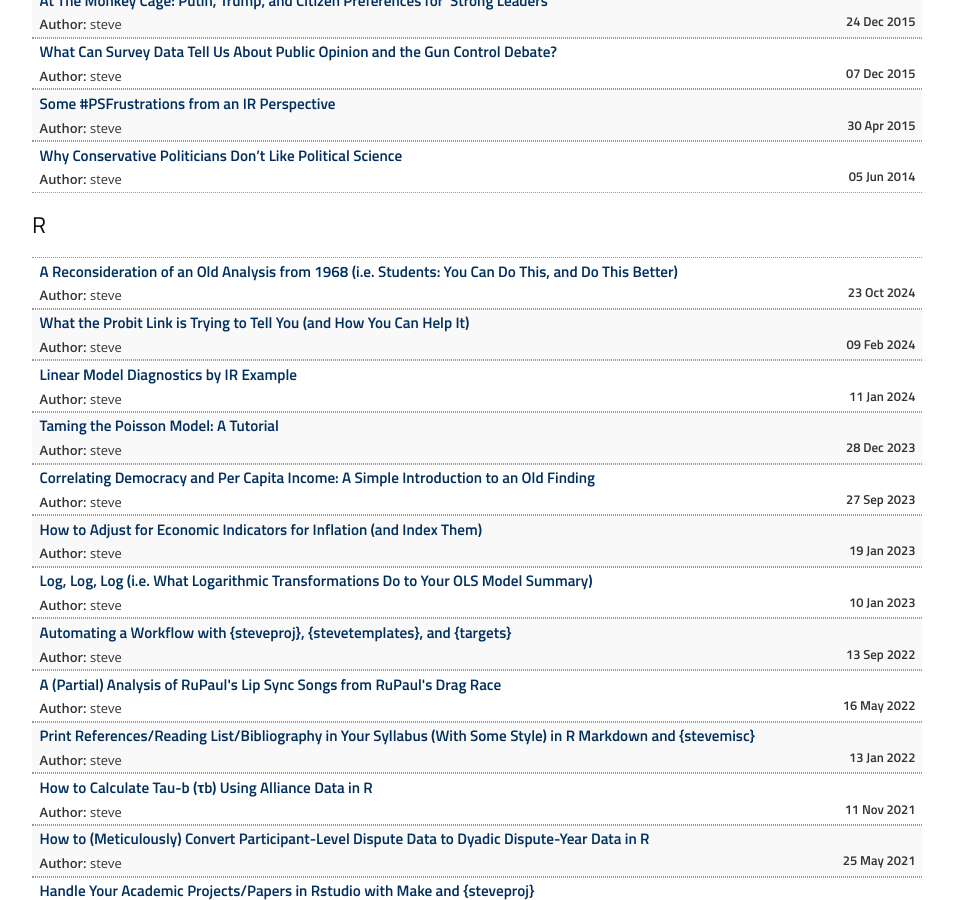
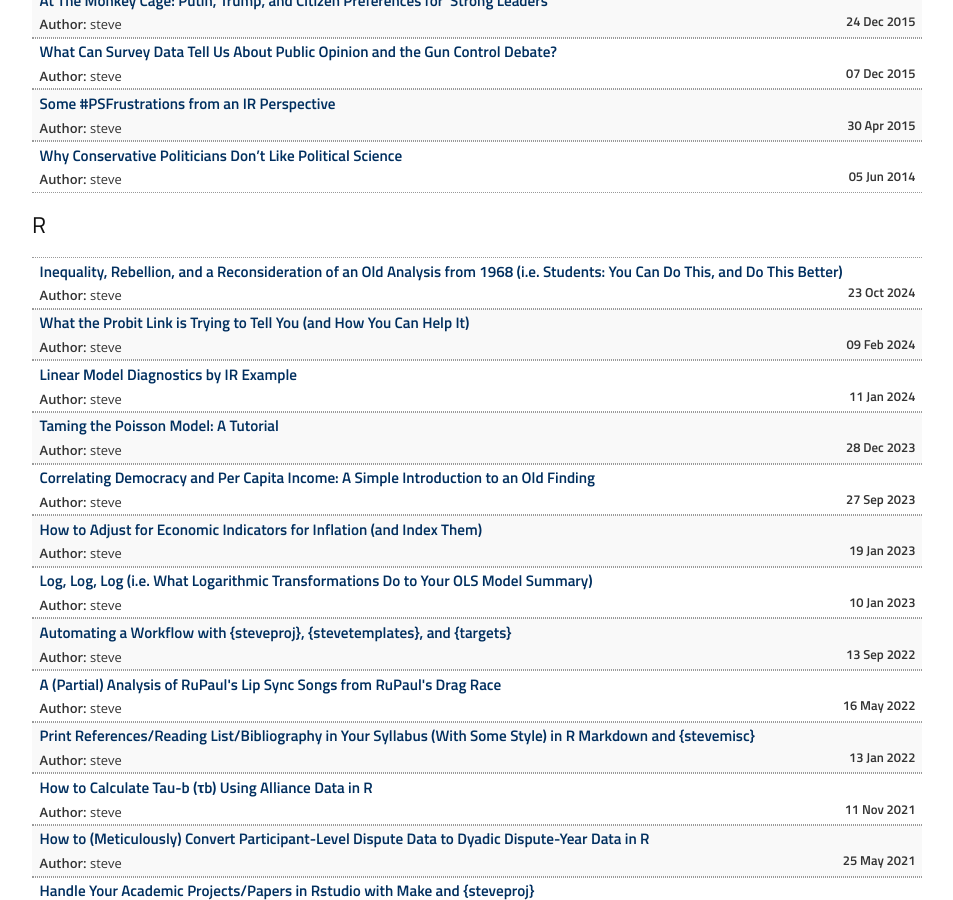
Before and after one commit to svmiller/svmiller.github.io, a Jekyll site: the page built from categories/index.html, in a window 1280 px wide and 900 px high, scrolled down 2268 px. Shown: the whole window, without its empty margins (163-1116 px from the left). Built offline with Jekyll 4.4.1, drawn with Linux system fonts in a browser that asks for light colours; nearby versions of some CDN libraries; some web fonts are replaced; some of the changed text lies outside the part shown.

Commit message:
I'll rename it; why not

```diff
--- a/_posts/2024-10-23-inequality-insurgency-south-vietnam-1968-statistical-analysis.md
+++ b/_posts/2024-10-23-inequality-insurgency-south-vietnam-1968-statistical-analysis.md
@@ -1,5 +1,5 @@
 ---
-title: "A Reconsideration of an Old Analysis from 1968 (i.e. Students: You Can Do This, and Do This Better)"
+title: "Inequality, Rebellion, and a Reconsideration of an Old Analysis from 1968 (i.e. Students: You Can Do This, and Do This Better)"
 output:
   md_document:
     variant: gfm
--- a/_rmd/2024-10-23-inequality-insurgency-south-vietnam-1968-statistical-analysis.Rmd
+++ b/_rmd/2024-10-23-inequality-insurgency-south-vietnam-1968-statistical-analysis.Rmd
@@ -1,5 +1,5 @@
 ---
-title: "A Reconsideration of an Old Analysis from 1968 (i.e. Students: You Can Do This, and Do This Better)"
+title: "Inequality, Rebellion, and a Reconsideration of an Old Analysis from 1968 (i.e. Students: You Can Do This, and Do This Better)"
 output:
   md_document:
     variant: gfm
```
Also changed, not shown: images/inequality-insurgency-south-vietnam-1968-statistical-analysis/mitchell1986-fig1-ggplot-1.png, images/inequality-insurgency-south-vietnam-1968-statistical-analysis/mitchell1986-fig1-ggplot-actual-1.png.
